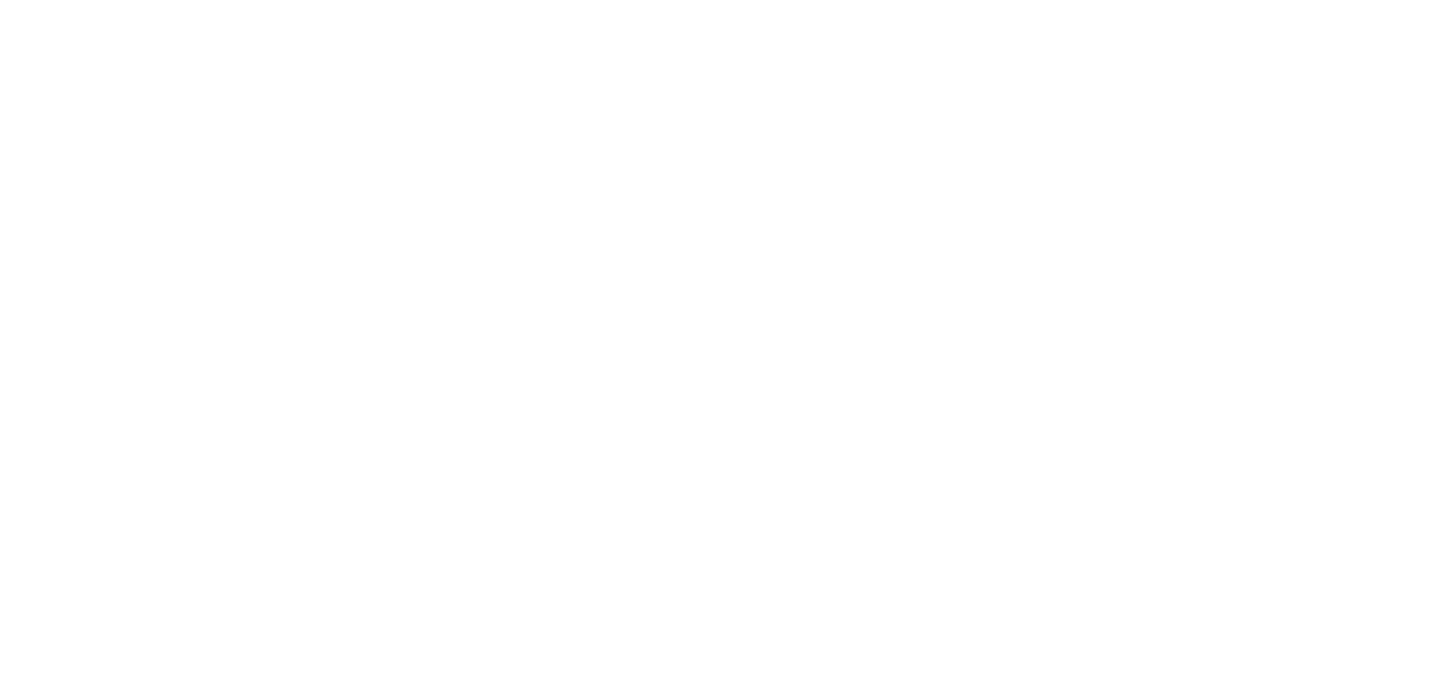
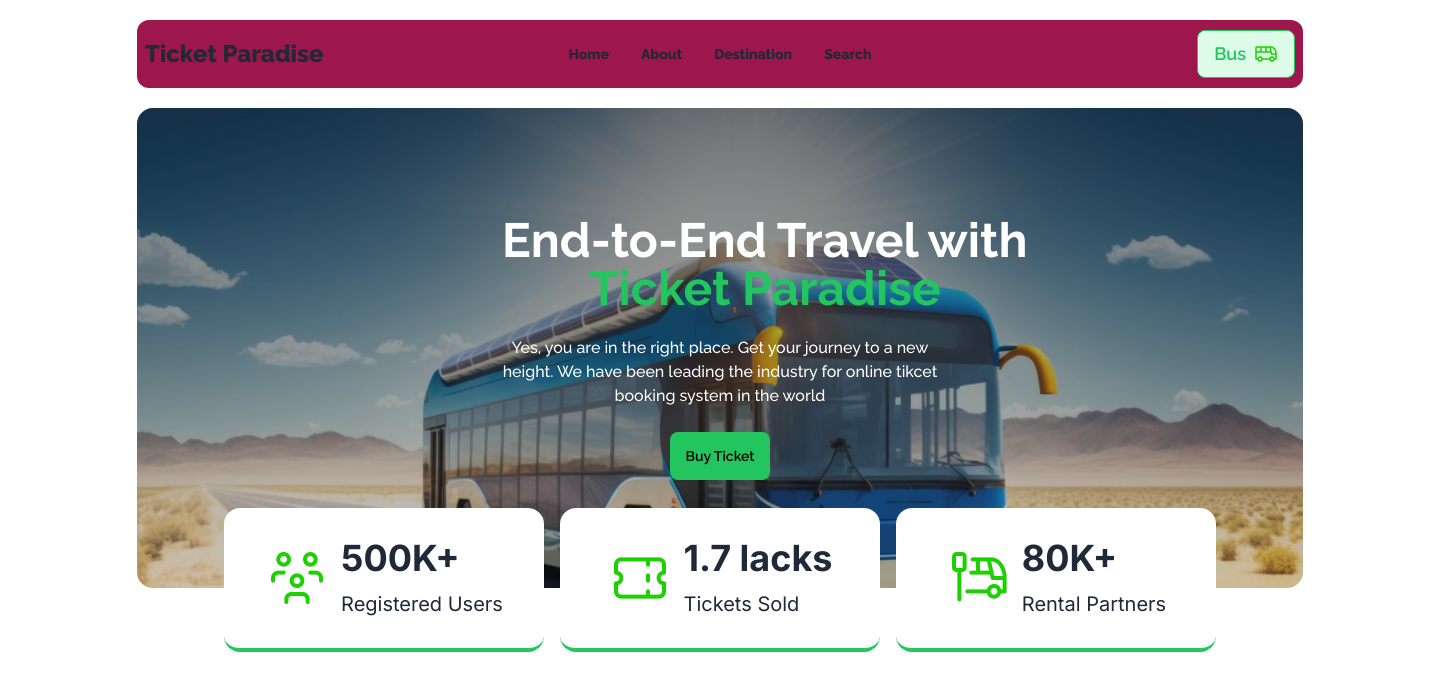
Before and after one commit to SubhaeSadeek/Br8A5-smart-ticketing, a plain HTML site: page index.html in a window 1280 px wide. Shown: the whole page, 1440 px wide, since content can reach past the window. Drawn offline with nearby package versions, Linux system fonts and the light colour scheme.

Commit message:
menue and banner section done

```diff
--- a/index.html
+++ b/index.html
@@ -6,10 +6,76 @@
     <title>Smart Ticket Solution</title>
     <link href="https://cdn.jsdelivr.net/npm/daisyui@4.10.1/dist/full.min.css" rel="stylesheet" type="text/css" />
     <script src="https://cdn.tailwindcss.com"></script>
+    <link rel="stylesheet" href="styles/style.css">
 </head>
-<body>
-    <header>
-
+<body class="w-[1440px] raleway-font font-extrabold">
+    <header class="">
+        <!-- navbar -->
+        <div class="navbar  bg-pink-800 w-[81%] mx-auto my-5 rounded-xl">
+            <div class="navbar-start">
+              <div class="dropdown">
+                <div tabindex="0" role="button" class="btn btn-ghost lg:hidden">
+                  <svg xmlns="http://www.w3.org/2000/svg" class="h-5 w-5" fill="none" viewBox="0 0 24 24" stroke="currentColor"><path stroke-linecap="round" stroke-linejoin="round" stroke-width="2" d="M4 6h16M4 12h8m-8 6h16" /></svg>
+                </div>
+                <ul tabindex="0" class="menu menu-sm dropdown-content mt-3 z-[1] p-2 shadow bg-base-100 rounded-box w-52">
+                  <li><a>Home</a></li>
+                  <li><a>About</a></li>
+                  <li><a>Destination</a></li>
+                  <li><a>Search</a></li>
+                </ul>
+              </div>
+              <a class="text-2xl">Ticket Paradise</a>
+            </div>
+            <div class="navbar-center hidden lg:flex">
+              <ul class="menu menu-horizontal px-1">
+                <li><a>Home</a></li>
+                <li><a>About</a></li>
+                <li><a>Destination</a></li>
+                <li><a>Search</a></li>
+              </ul>
+            </div>
+            <div class="navbar-end">
+              <a class="btn text-green-500 bg-green-100 text-lg border-green-500">Bus <img src="images/bus-icon.png" alt=""></a>
+            </div>
+          </div>
+          <!-- Banner -->
+          <div class="hero h-[30rem] w-[81%] mx-auto bg-[url('./images/banner.png')] rounded-2xl">
+            <div class="hero-overlay bg-opacity-20 rounded-2xl"></div>
+            <div class="hero-content text-center">
+              <div class="max-w-md">
+                <h1 class="text-5xl font-bold text-white w-[120%]">End-to-End Travel with <br><span class="text-green-500">Ticket Paradise</span></h1>
+                <p class="py-6 text-white font-medium">Yes, you are in the right place. Get your journey to a new height. We have been leading the industry for online tikcet booking system in the world</p>
+                <button class="btn btn-primary bg-green-500 text-black border-none">Buy Ticket</button>
+              </div>
+            </div>
+          </div>
+        <!-- cards on banner -->
+        <div class="container mx-auto flex justify-center gap-4 mt-[-5rem] inter-fonts">
+          <!-- users card -->
+          <div class="flex items-center justify-center gap-3 h-36 w-80 border-b-4 border-green-500 rounded-2xl bg-white">
+            <div><img src="images/people.png" alt=""></div>
+            <div>
+              <h3 class="font-bold text-4xl mb-3">500K+</h3>
+              <p class="font-normal text-xl text[#03071280]">Registered Users</p>
+            </div>
+          </div>
+          <!-- tickets card -->
+          <div class="flex items-center justify-center gap-3 h-36 w-80 border-b-4 border-green-500 rounded-2xl bg-white">
+            <div><img src="images/ticket-cupon.png" alt=""></div>
+            <div>
+              <h3 class="font-bold text-4xl mb-3">1.7 lacks</h3>
+              <p class="font-normal text-xl text[#03071280]">Tickets Sold</p>
+            </div>
+          </div>
+          <!-- rental cards -->
+          <div class="flex items-center justify-center gap-3 h-36 w-80 border-b-4 border-green-500 rounded-2xl bg-white">
+            <div><img src="images/stoppage.png" alt=""></div>
+            <div>
+              <h3 class="font-bold text-4xl mb-3">80K+</h3>
+              <p class="font-normal text-xl text[#03071280]">Rental Partners</p>
+            </div>
+          </div>
+        </div>
     </header>
 
     <main>
--- /dev/null
+++ b/styles/style.css
@@ -0,0 +1,22 @@
+@import url('https://fonts.googleapis.com/css2?family=Raleway:ital,wght@0,100..900;1,100..900&display=swap');
+
+
+@import url('https://fonts.googleapis.com/css2?family=Inter:wght@100..900&family=Raleway:ital,wght@0,100..900;1,100..900&display=swap');
+
+
+
+.inter-fonts {
+  font-family: "Inter", sans-serif;
+  font-optical-sizing: auto;
+  font-variation-settings:
+    "slnt" 0;
+}
+
+
+
+
+.raleway-font {
+  font-family: "Raleway", sans-serif;
+  font-optical-sizing: auto;
+
+}
```
